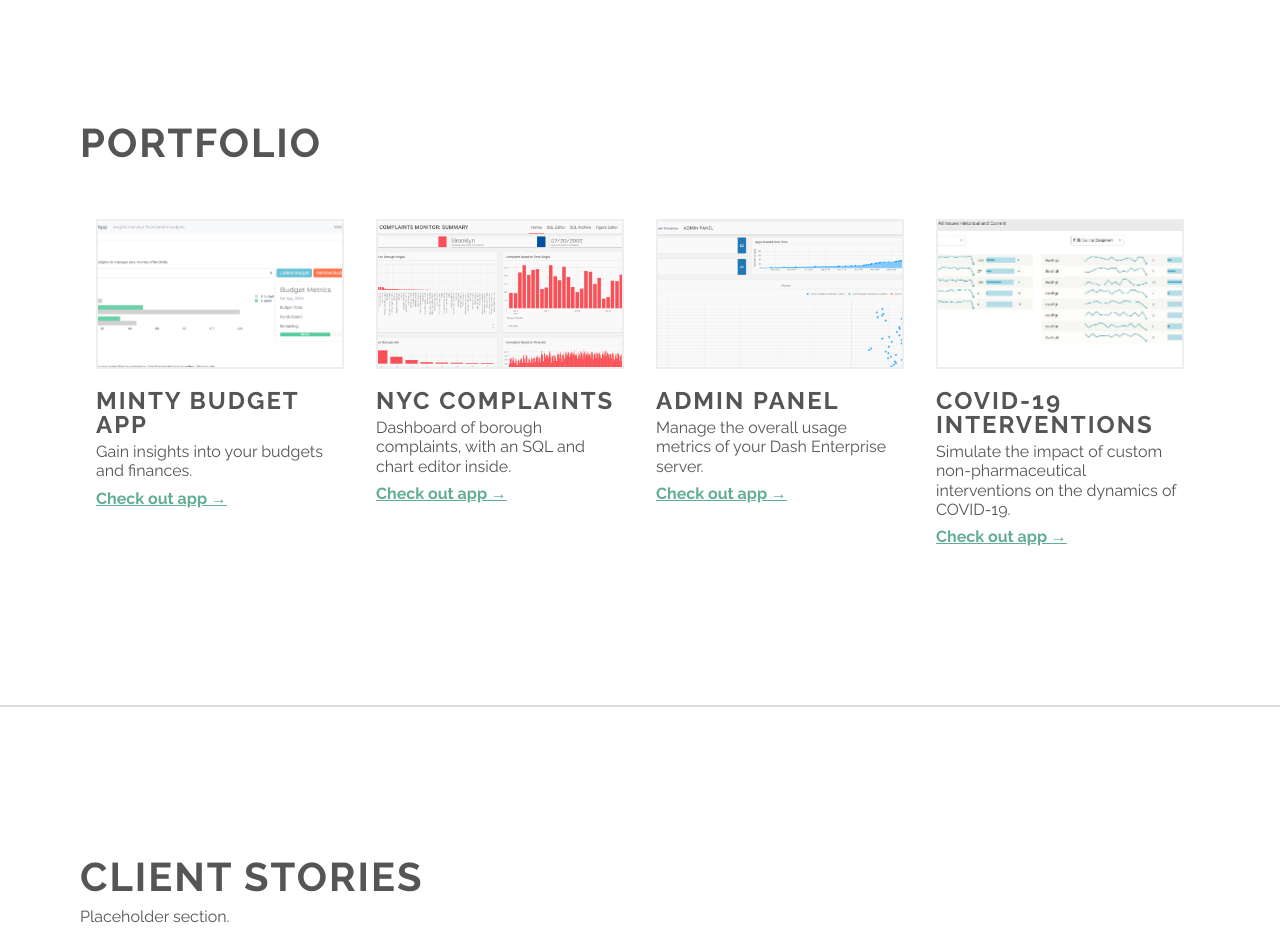
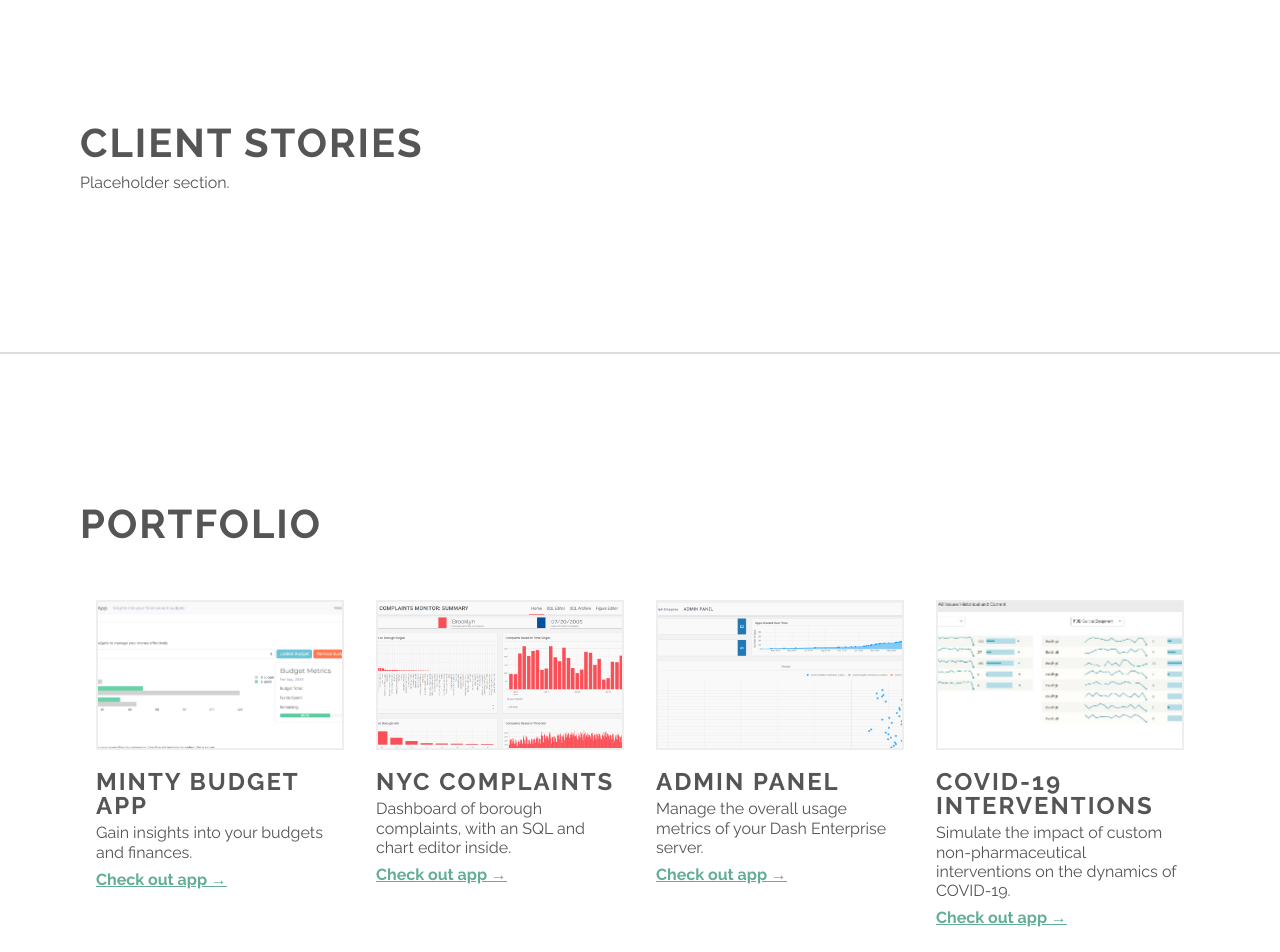
Before and after one commit to ohaanika/nextjs-website, a Next.js app: page / in a window 1280 px wide. Shown: the part 3060-4012 px from the top of the page. Built offline with nearby package versions, Linux system fonts and the light colour scheme; a web font is replaced by a local one.

Commit message:
feat(index): switch sections

```diff
--- a/pages/index.js
+++ b/pages/index.js
@@ -17,8 +17,8 @@ const Index = () => (
     <Services/>
     <About/>
     <Team/>
+    <ClientStories/>
     <Portfolio/>
-    <ClientStories/>
     <Contact/>
   </Layout>
 )
```
